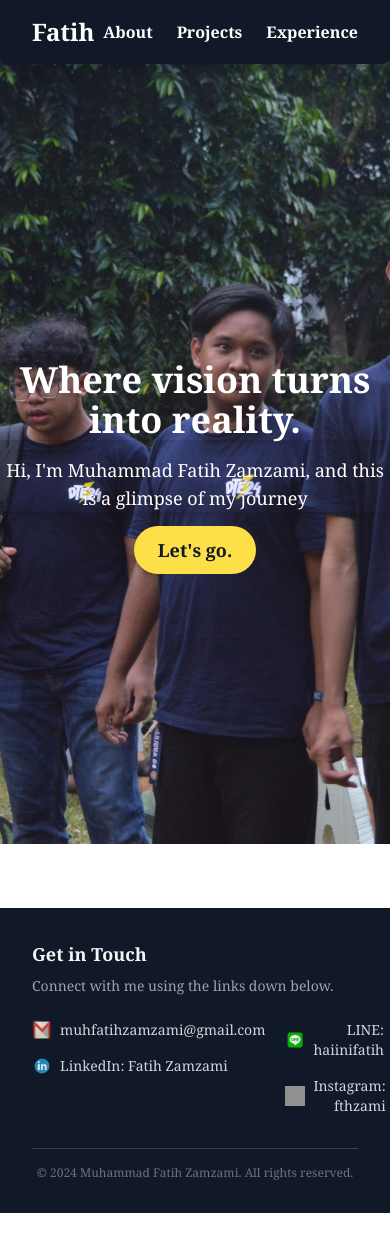
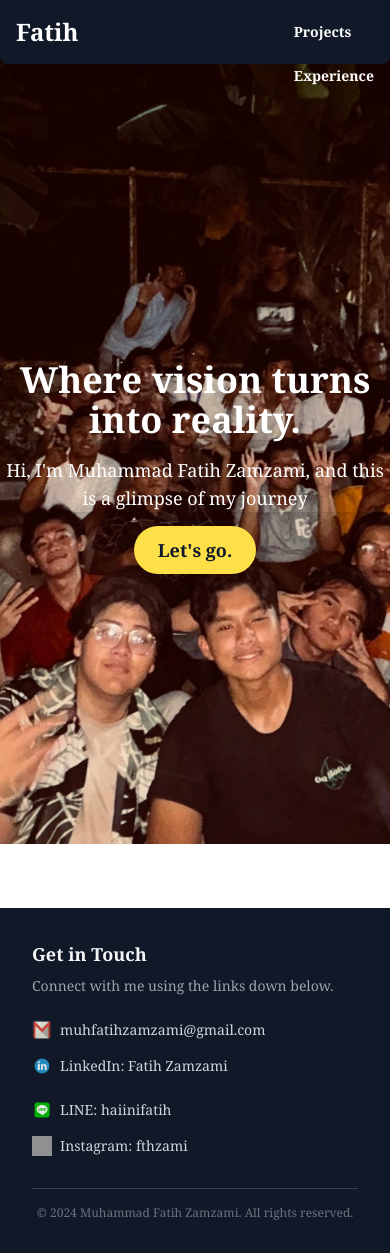
Before and after one commit to enclaire1443/Intern-FE-Week2, a React (Vite) app: page / in a window 390 px wide. Before the commit the page ends 1213 px from the top, so only its background shows below. Built offline with nearby package versions, Linux system fonts and the light colour scheme; grey boxes are pictures that could not be loaded; a web font is replaced by a local one.

Commit message:
made the pages responsive

```diff
--- a/src/components/Contact.jsx
+++ b/src/components/Contact.jsx
@@ -9,12 +9,14 @@ const Contact = () => {
     <div className="bg-gray-900 text-gray-300 py-8 px-8 mt-16 shadow-lg">
       <div className="max-w-3xl mx-auto">
         <p className="text-lg font-semibold mb-2 text-gray-100">Get in Touch</p>
-        <p className="text-sm mb-6 text-gray-400"> Connect with me using the links down below. </p>
+        <p className="text-sm mb-6 text-gray-400">Connect with me using the links down below.</p>
 
-        <div className="flex gap-x-10">
-          <div className="space-y-4">
+        <div className="flex flex-col lg:flex-row gap-x-10 lg:gap-x-20">
+          {/* Left section: Email & LinkedIn */}
+          <div className="space-y-4 mb-6 lg:mb-0">
             <a
               href="mailto:muhfatihzamzami@gmail.com"
+              aria-label="Email Muhammad Fatih Zamzami"
               className="flex items-center space-x-2 text-gray-300 text-sm font-medium hover:text-yellow-400 transition duration-200"
             >
               <img src={mailIcon} alt="Email" className="w-5 h-5 opacity-90 hover:opacity-100 transition duration-200" />
@@ -25,6 +27,7 @@ const Contact = () => {
               href="https://linkedin.com/in/fatihzamzami"
               target="_blank"
               rel="noopener noreferrer"
+              aria-label="Visit LinkedIn profile of Fatih Zamzami"
               className="flex items-center space-x-2 text-gray-300 text-sm font-medium hover:text-yellow-400 transition duration-200"
             >
               <img src={linkedinIcon} alt="LinkedIn" className="w-5 h-5 opacity-90 hover:opacity-100 transition duration-200" />
@@ -32,11 +35,13 @@ const Contact = () => {
             </a>
           </div>
 
+          {/* Right section: Line & Instagram */}
           <div className="space-y-4 text-right">
             <a
               href="https://line.me/ti/p/haiinifatih"
               target="_blank"
               rel="noopener noreferrer"
+              aria-label="Visit LINE profile of Fatih Zamzami"
               className="flex items-center space-x-2 text-gray-300 text-sm font-medium hover:text-yellow-400 transition duration-200"
             >
               <img src={lineIcon} alt="Line" className="w-5 h-5 opacity-90 hover:opacity-100 transition duration-200" />
@@ -47,6 +52,7 @@ const Contact = () => {
               href="https://www.instagram.com/fthzami"
               target="_blank"
               rel="noopener noreferrer"
+              aria-label="Visit Instagram profile of Fatih Zamzami"
               className="flex items-center space-x-2 text-gray-300 text-sm font-medium hover:text-yellow-400 transition duration-200"
             >
               <img src={instagramIcon} alt="Instagram" className="w-5 h-5 opacity-90 hover:opacity-100 transition duration-200" />
@@ -54,11 +60,12 @@ const Contact = () => {
             </a>
           </div>
         </div>
+      </div>
 
-      </div>
-        <p className="text-xs text-gray-500 mt-8 text-center border-t border-gray-700 pt-4">
-          &copy; 2024 Muhammad Fatih Zamzami. All rights reserved.
-        </p>
+      {/* Footer */}
+      <p className="text-xs text-gray-500 mt-8 text-center border-t border-gray-700 pt-4">
+        &copy; 2024 Muhammad Fatih Zamzami. All rights reserved.
+      </p>
     </div>
   );
 };
--- a/src/components/HomePage.jsx
+++ b/src/components/HomePage.jsx
@@ -7,19 +7,18 @@ import { Link } from 'react-router-dom';
 const HomePage = () => {
   const images = [fototim3, fototim1, fototim2];
   const [currentImage, setCurrentImage] = useState(0);
-  const [fade, setFade] = useState(true); // For fade effect
+  const [fade, setFade] = useState(true);
 
   useEffect(() => {
     const interval = setInterval(() => {
-      setFade(false); // Start fading out
+      setFade(false);
 
-      // Set the next image after a short delay to allow fade-out effect
       setTimeout(() => {
         setCurrentImage((prevImage) => (prevImage + 1) % images.length);
-        setFade(true); // Fade back in
-      }, 500); // Adjust this delay to control fade timing
+        setFade(true);
+      }, 500);
 
-    }, 6000); // Change image every 3 seconds
+    }, 3500);
 
     return () => clearInterval(interval);
   }, []);
--- a/src/components/MainPage.jsx
+++ b/src/components/MainPage.jsx
@@ -10,9 +10,13 @@ const MainPage = () => {
   return (
     <main className="font-sans">
       <section id="Home" className="h-screen flex flex-col justify-center items-center text-center bg-white px-4 relative">
-        <h1 className="text-6xl font-extrabold mb-2 text-gray-900 drop-shadow-lg tracking-tight">Let's step inside!</h1>
+        <h1 className="text-4xl sm:text-5xl md:text-6xl font-extrabold mb-2 text-gray-900 drop-shadow-lg tracking-tight">
+          Let's step inside!
+        </h1>
         <div className="border-t border-gray-500 w-20 my-4"></div>
-        <p className="text-xl mb-8 text-gray-900 opacity-90 max-w-lg">Welcome to my journey</p>
+        <p className="text-lg sm:text-xl mb-8 text-gray-900 opacity-90 max-w-lg">
+          Welcome to my journey
+        </p>
         <button
           onClick={() => scrollToSection('About')}
           className="bg-yellow-300 text-lg hover:bg-yellow-200 text-gray-900 font-bold px-4 py-3 rounded-full transition-transform transform hover:scale-105"
@@ -62,13 +66,14 @@ const MainPage = () => {
 
             <div className="bg-white text-gray-900 p-6 rounded-lg shadow-lg transform transition duration-500 hover:scale-105">
               <h3 className="text-2xl font-semibold text-gray-800 mb-2">Potluck Event Staff at GADEENG 2024</h3>
-              <p className="text-base">I worked as a staff member for the Potluck Event at GADEENG 2024. Here, i learn about masses mobilization and logistic coordination</p>
+              <p className="text-base">I worked as a staff member for the Potluck Event at GADEENG 2024. Here, I learned about mass mobilization and logistic coordination.</p>
             </div>
 
             <div className="bg-white text-gray-900 p-6 rounded-lg shadow-lg transform transition duration-500 hover:scale-105">
               <h3 className="text-2xl font-semibold text-gray-800 mb-2">Exercise FTUI Internship 2024</h3>
               <p className="text-base">Currently interning at Exercise FTUI, working on web development projects using ReactJS and TailwindCSS.</p>
             </div>
+
             <div className="col-span-2 flex justify-center items-center text-center mt-6">
               <h3 className="text-2xl font-semibold text-white">and more to come...</h3>
             </div>
--- a/src/components/NavBar.jsx
+++ b/src/components/NavBar.jsx
@@ -10,11 +10,11 @@ const NavBar = () => {
   };
 
   return (
-    <div className="bg-gray-900 w-full h-16 flex justify-between items-center text-white fixed top-0 z-50 rounded-b-lg shadow-lg px-8">
+    <div className="bg-gray-900 w-full h-16 flex justify-between items-center text-white fixed top-0 z-50 rounded-b-lg shadow-lg px-4 sm:px-8">
       <Link to="/" className="text-2xl font-bold text-white hover:text-yellow-400 transition duration-200">
         Fatih
       </Link>
-      <div className="flex gap-6 text-s font-semibold">
+      <div className="flex gap-6 text-sm font-semibold sm:flex-row flex-col sm:items-center items-start">
         <Link to="#About" onClick={() => scrollToSection('About')} className="hover:text-yellow-400 transition duration-200">
           About
         </Link>
```
Also changed, not shown: src/components/NavBarHome.jsx (added).
